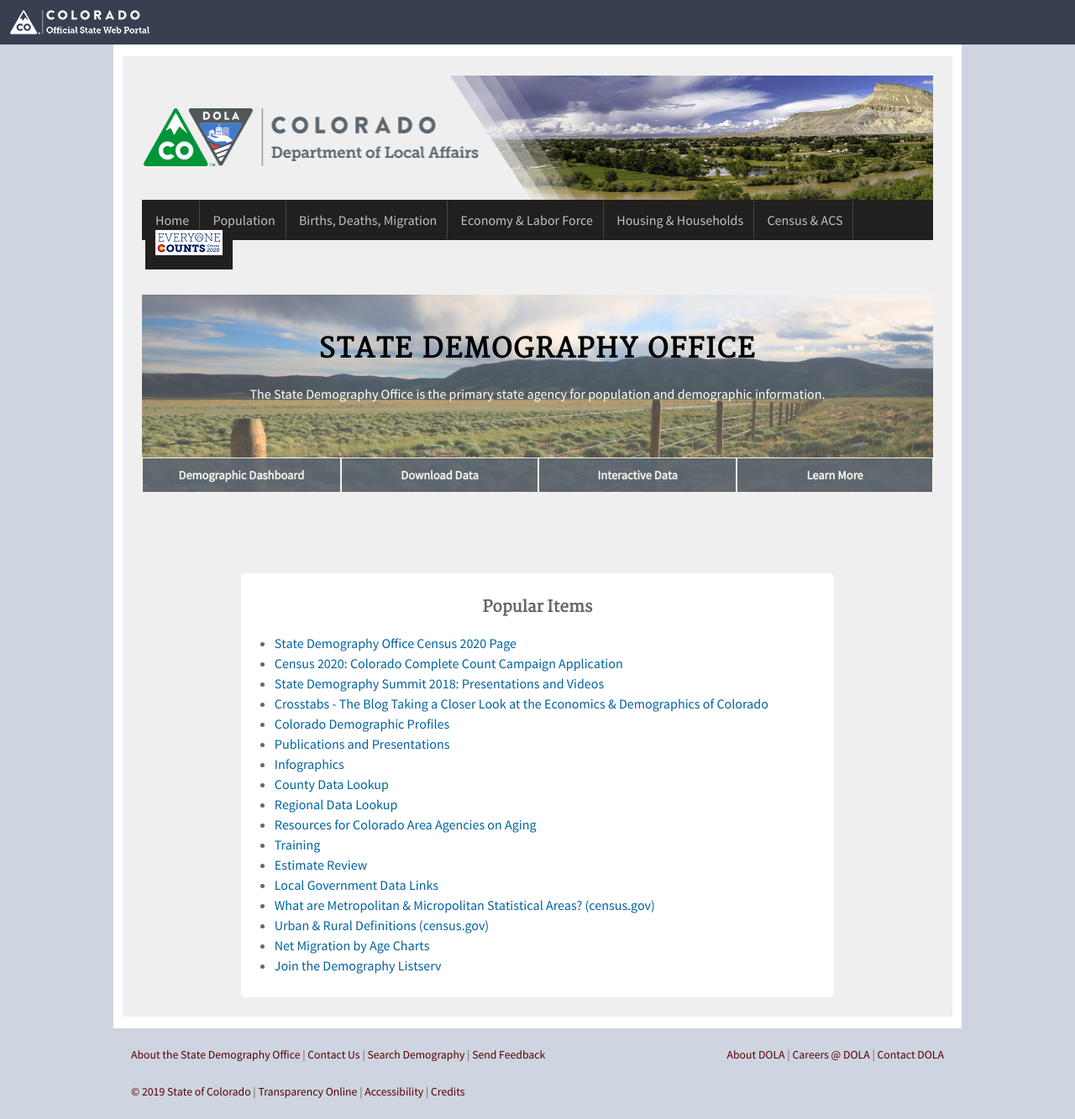
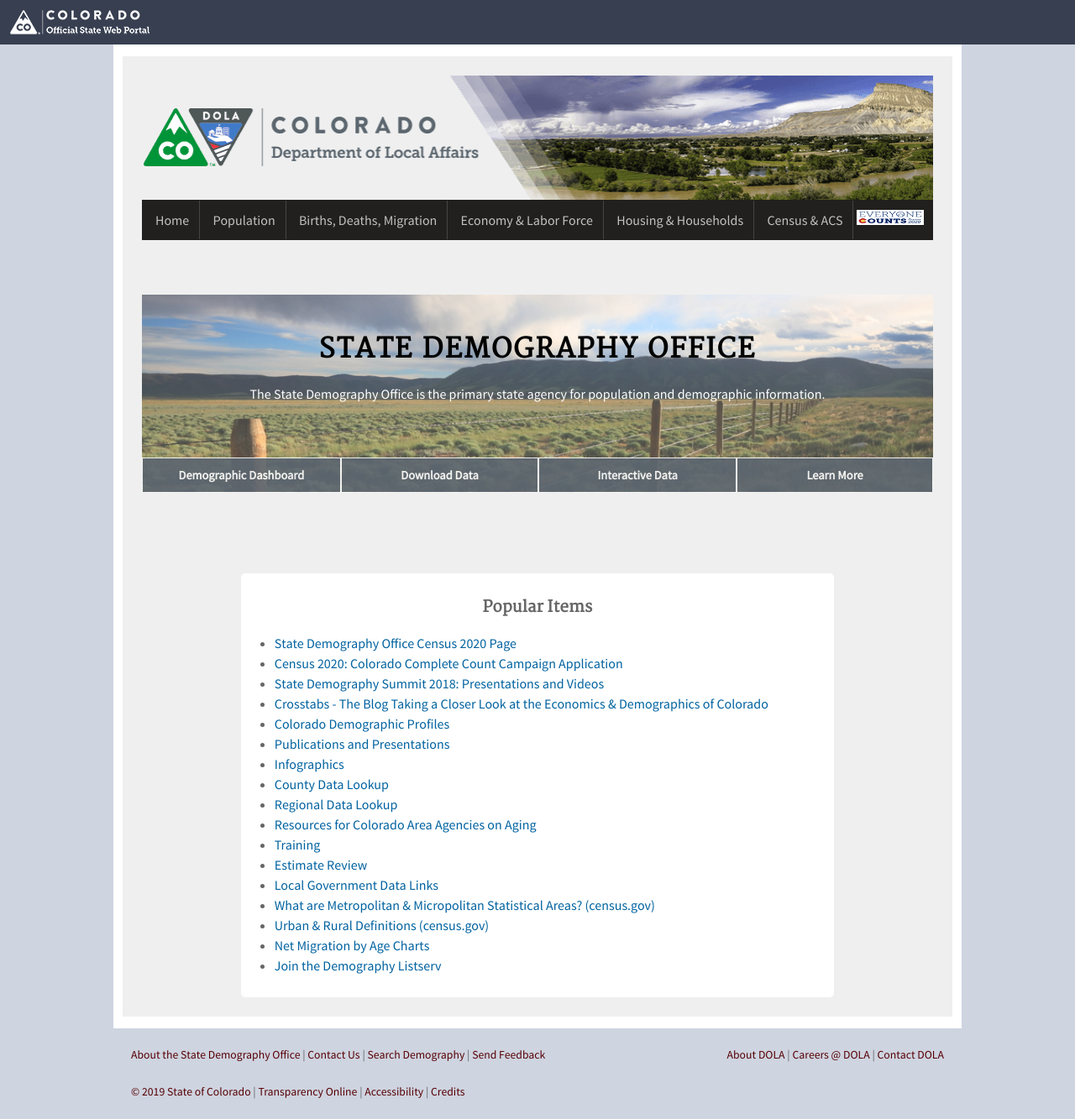
Before and after one commit to TBleess/Website_New, a Jekyll site: the page built from pages/0_Homepage_and_Footer_Links/index.md, in a window 1280 px wide. Shown: the whole page at 84% size. Built offline with Jekyll 4.4.1, drawn with Linux system fonts in a browser that asks for light colours.

Commit message:
Update _header.html

```diff
--- a/_includes/_header.html
+++ b/_includes/_header.html
@@ -27,8 +27,8 @@
                                 <a href="/housing-and-households/">Housing &amp; Households</a></li>
                             <li class="padding-normal">
                                 <a href="/census-acs/">Census &amp; ACS</a></li>
-                            <li class="padding-normal">
-                              <a href="/census_2020/"><img src="/images/Census2020_Button.png" height=30px width=80px></a>
+                            <li class="padding-none">
+                              <a href="/census_2020/"><img src="/images/Census2020_Button.png" height=18px width=80px></a>
                             </li>
                         </ul>
                     </nav>
```
